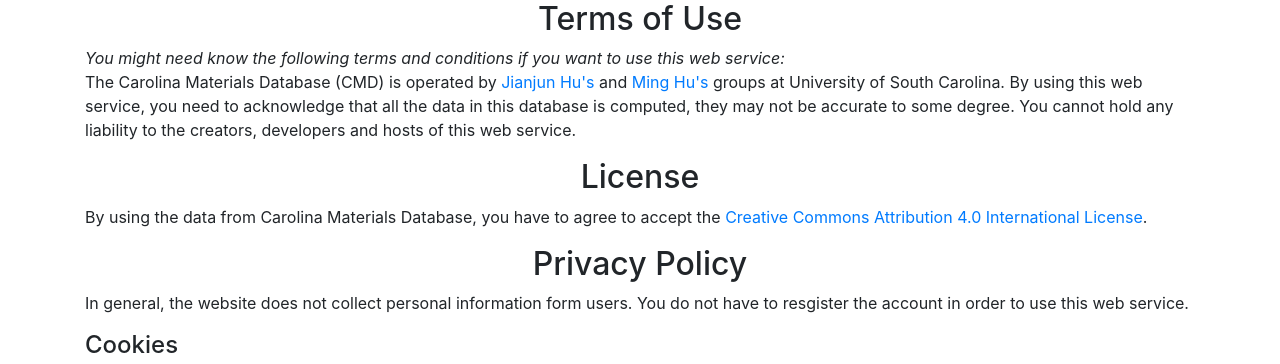
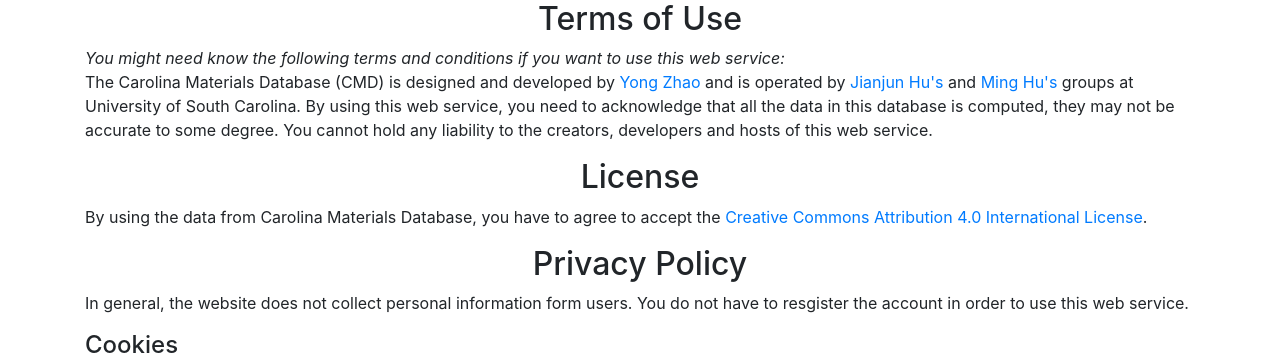
Before and after one commit to MilesZhao/CarolinaMaterialsDatabase, a Django app: page /terms/ in a window 1280 px wide. Shown: the part 56-420 px from the top of the page. Run offline with Django 3.2, Linux system fonts and the light colour scheme; parts of the project's set-up code (start-up, migrations or seed data) failed here and were passed over; some libraries are stand-ins or nearby versions.

Commit message:
Updated terms of use

```diff
--- a/templates/terms.html
+++ b/templates/terms.html
@@ -11,7 +11,7 @@
 <div class="container">
 	<h2 class="text-center">Terms of Use</h2>
 	<em>You might need know the following terms and conditions if you want to use this web service:</em>
-	<p>The Carolina Materials Database (CMD) is operated by <a href="http://mleg.cse.sc.edu/" target="_blank">Jianjun Hu's</a> and <a href="https://hu-lab.mystrikingly.com/" target="_blank">Ming Hu's</a> groups at University of South Carolina. By using this web service, you need to acknowledge that all the data in this database is computed, they may not be accurate to some degree. You cannot hold any liability to the creators, developers and hosts of this web service.</p>
+	<p>The Carolina Materials Database (CMD) is designed and developed by <a href="https://www.linkedin.com/in/yong-zhao-b30920168/" target="_blank">Yong Zhao</a> and is operated by <a href="http://mleg.cse.sc.edu/" target="_blank">Jianjun Hu's</a> and <a href="https://hu-lab.mystrikingly.com/" target="_blank">Ming Hu's</a> groups at University of South Carolina. By using this web service, you need to acknowledge that all the data in this database is computed, they may not be accurate to some degree. You cannot hold any liability to the creators, developers and hosts of this web service.</p>
 
 	<h2 class="text-center">License</h2>
 	<p>By using the data from Carolina Materials Database, you have to agree to accept the <a rel="license" href="http://creativecommons.org/licenses/by/4.0/" target="_blank">Creative Commons Attribution 4.0 International License</a>.</p>
```
